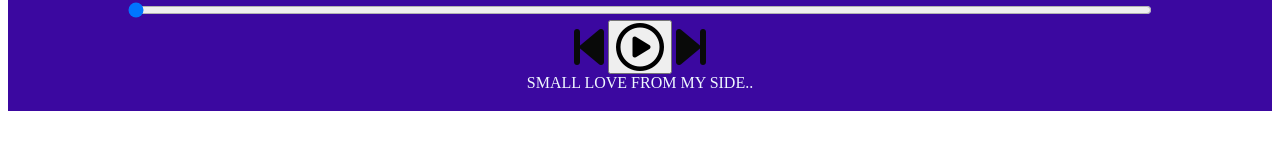
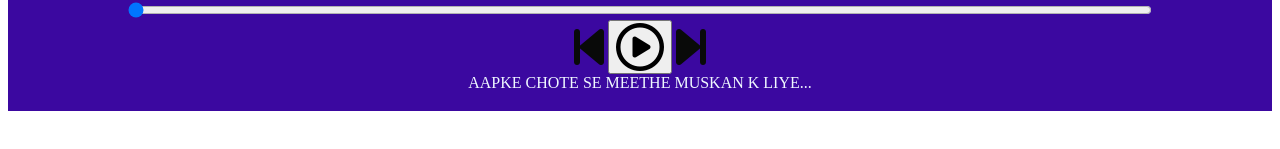
Before and after one commit to sagargupta1310/RAM.github.io, a plain HTML site: page index.html in a window 1280 px wide. Shown: the part 689-838 px from the top of the page. Drawn offline with Linux system fonts and the light colour scheme.

Commit message:
Add files via upload

```diff
--- a/index.html
+++ b/index.html
@@ -254,7 +254,7 @@ audioElement.addEventListener('ended', () => {
 </body>
      <i class="fas fa-3x fa-step-forward"></i>
    </div>
-    <div class="singerinfo">SMALL LOVE FROM MY SIDE..</div>
+    <div class="singerinfo">AAPKE CHOTE SE MEETHE MUSKAN K LIYE...</div>
 
  </div>
  <script>
```
